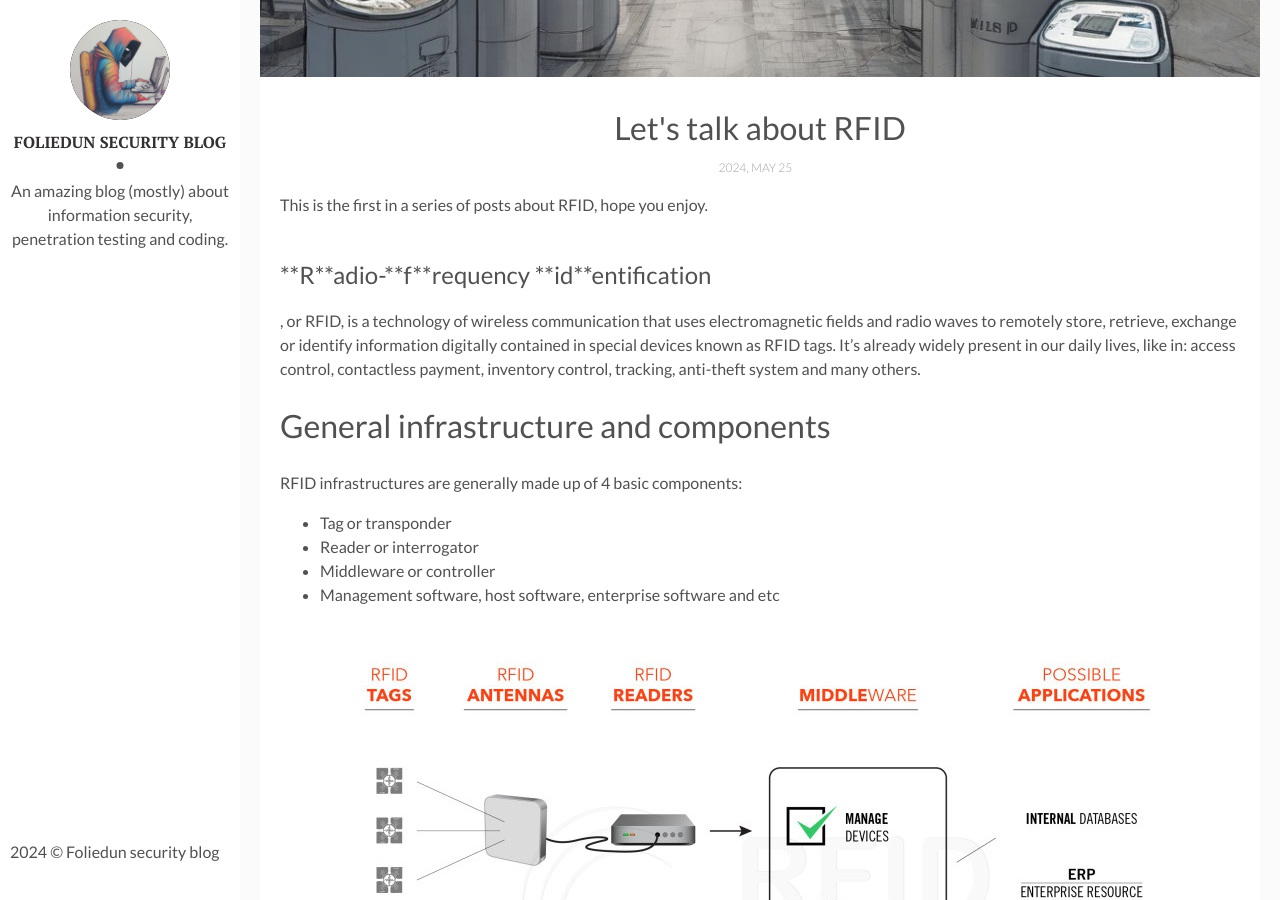
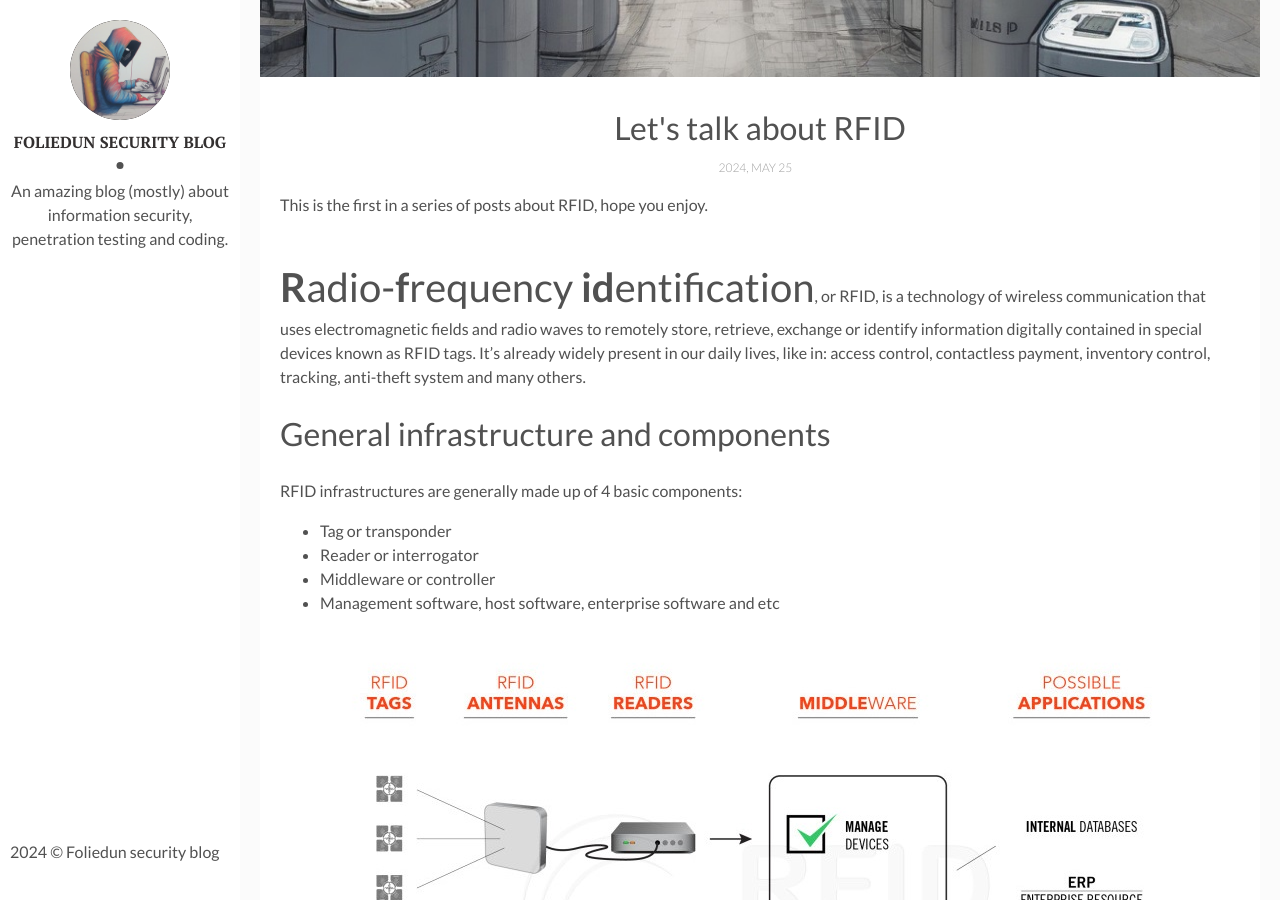
Before and after one commit to foliedun/foliedun.github.io, a Jekyll site: the page built from _posts/2024-05-25-lets-talk-about-rfid-part1.markdown, in a window 1280 px wide and 900 px high, scrolled down 443 px. Built offline with Jekyll 4.4.1, drawn with Linux system fonts in a browser that asks for light colours.

Commit message:
Update 2024-05-25-lets-talk-about-rfid-part1.markdown

```diff
--- a/_posts/2024-05-25-lets-talk-about-rfid-part1.markdown
+++ b/_posts/2024-05-25-lets-talk-about-rfid-part1.markdown
@@ -11,7 +11,7 @@
 This is the first in a series of posts about RFID, hope you enjoy.
 <br /><br />
 
-<font size="+2">**R**adio-**f**requency **id**entification</font>, or RFID, is a technology of wireless communication that uses electromagnetic fields and radio waves to remotely store, retrieve, exchange or identify information digitally contained in special devices known as RFID tags. It's already widely present in our daily lives, like in: access control, contactless payment, inventory control, tracking, anti-theft system and many others.
+<span style="font-size: 250%"><b>R</b>adio-**f**requency **id**entification</span>, or RFID, is a technology of wireless communication that uses electromagnetic fields and radio waves to remotely store, retrieve, exchange or identify information digitally contained in special devices known as RFID tags. It's already widely present in our daily lives, like in: access control, contactless payment, inventory control, tracking, anti-theft system and many others.
 
 
 # General infrastructure and components
```
